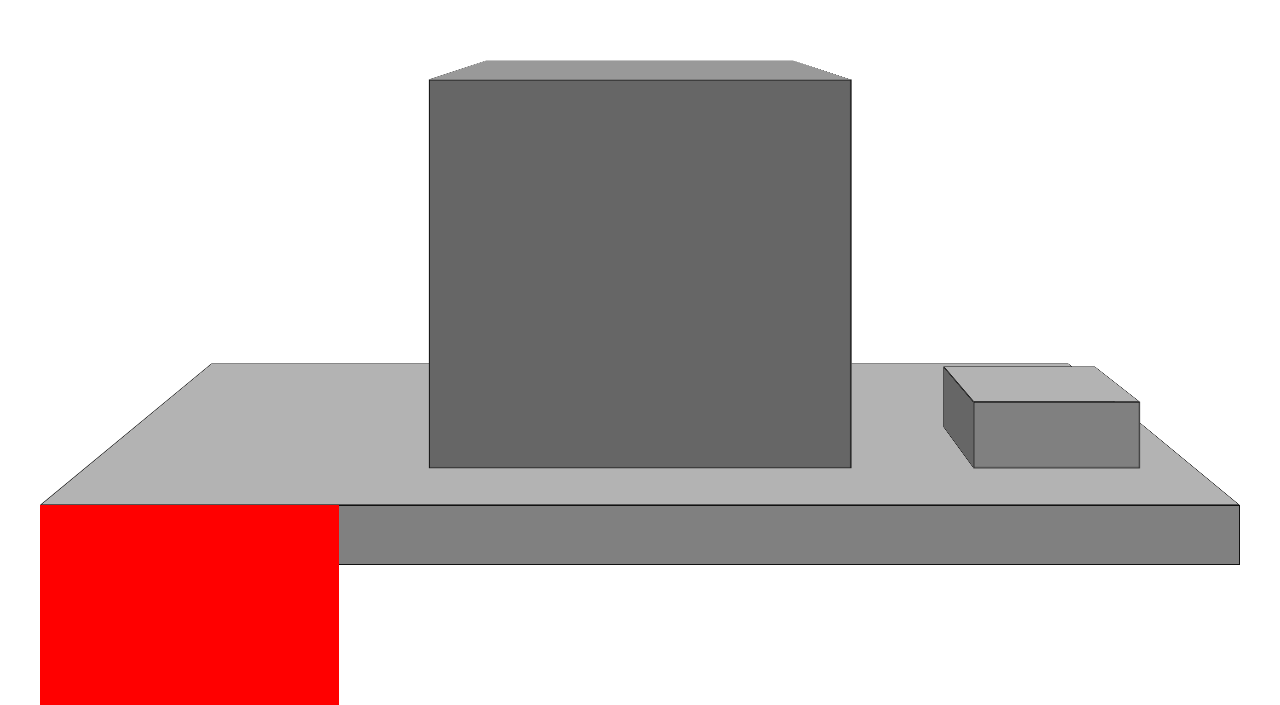
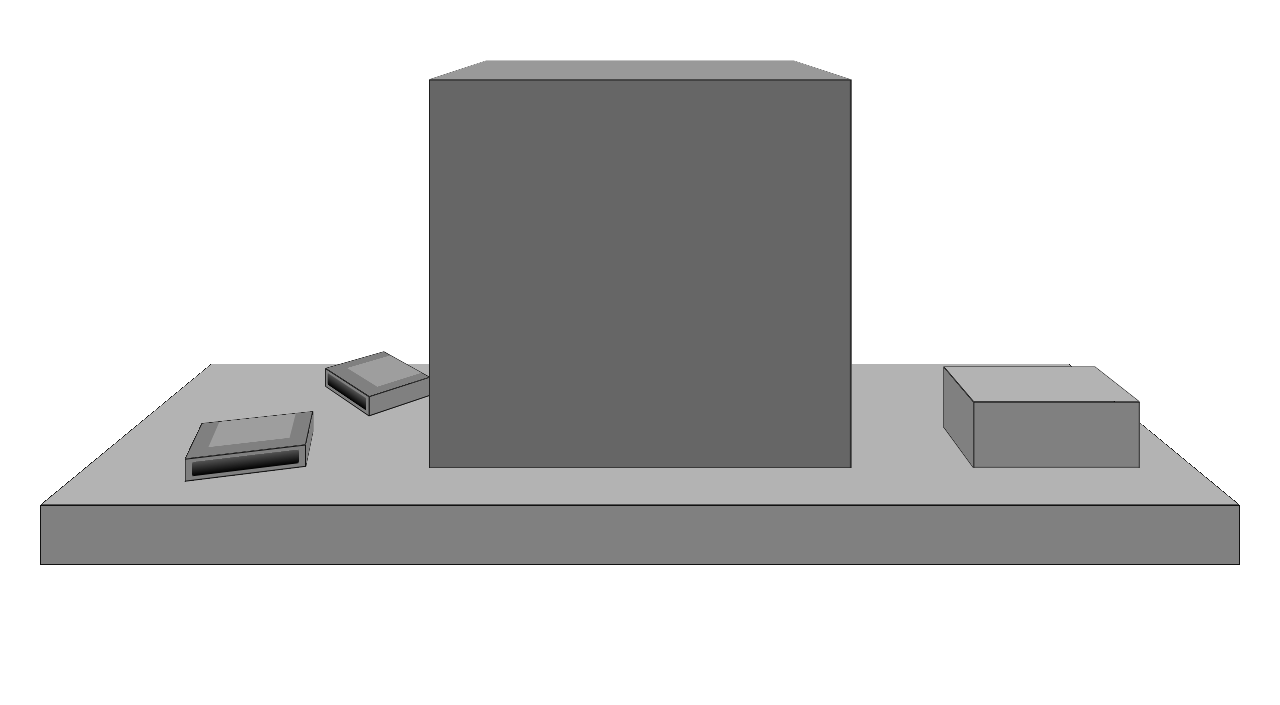
Before and after one commit to eric-j-owen/gamebar, a website with bundled scripts: page src/index.html in a window 1280 px wide. Shown: the part 215-920 px from the top of the page. Built offline with nearby package versions, Linux system fonts and the light colour scheme; grey boxes are pictures that could not be loaded; files whose address does not match are found by name.

Commit message:
adds carts and styles, updates styles

```diff
--- a/src/components/cartridge.ts
+++ b/src/components/cartridge.ts
@@ -4,31 +4,41 @@ class Cartridge extends HTMLElement {
   }
 
   connectedCallback(): void {
-    // link stylesheet
-    const linkElem = document.createElement("link");
-    linkElem.setAttribute("rel", "stylesheet");
-    linkElem.setAttribute("href", "styles/cartridge.css");
-
-    //shadow root
-    const shadow = this.attachShadow({ mode: "open" });
-
-    //container
+    //cart container
     const container = document.createElement("div");
     container.setAttribute("id", "cartridge");
+    container.setAttribute("class", "obj-3d");
 
+    //shape faces
     const faceClasses = ["front", "back", "left", "right", "top", "bottom"];
+
+    //construct cart shape
+    let frontFace: HTMLDivElement;
     faceClasses.forEach((faceClass) => {
       const face = document.createElement("div");
       face.classList.add("face", faceClass);
       container.appendChild(face);
+
+      if (faceClass === "front") {
+        frontFace = face;
+      }
     });
 
-    const coverArt = document.createElement("img");
+    // construct label
 
-    shadow.appendChild(linkElem);
+    const labelContainer = document.createElement("div");
+    labelContainer.classList.add("label-container");
 
-    container.appendChild(coverArt);
-    shadow.appendChild(container);
+    const imgUrl =
+      this.getAttribute("img") ??
+      "https://as2.ftcdn.net/jpg/02/51/95/53/1000_F_251955356_FAQH0U1y1TZw3ZcdPGybwUkH90a3VAhb.jpg";
+    const img = document.createElement("img");
+    img.src = imgUrl;
+    labelContainer.append(img);
+
+    frontFace!.appendChild(labelContainer);
+
+    this.appendChild(container);
   }
 }
 
--- a/src/index.html
+++ b/src/index.html
@@ -13,7 +13,7 @@
         <div id="desk" class="obj-3d">
           <div class="desk face front"></div>
           <div class="desk face top"></div>
-          <game-cartridge class="obj-3d"></game-cartridge>
+
           <div id="crt" class="obj-3d">
             <div class="face front"></div>
             <div class="face top"></div>
@@ -22,7 +22,15 @@
           <div id="console" class="obj-3d">
             <div class="face front"></div>
             <div class="face top"></div>
-            <div class="face side"></div>
+            <div class="face left"></div>
+          </div>
+          <div class="carts">
+            <game-cartridge
+              img="https://external-content.duckduckgo.com/iu/?u=https%3A%2F%2Ffs-prod-cdn.nintendo-europe.com%2Fmedia%2Fimages%2F10_share_images%2Fgames_15%2Fsuper_nintendo_5%2FH2x1_SNES_SuperMarioWorld_image1280w.jpg&f=1&nofb=1&ipt=7f63b441610a05585c3ddf3d717605094ce9ad0d4e09581670130302e64b15c3"
+            ></game-cartridge>
+            <game-cartridge
+              img="https://external-content.duckduckgo.com/iu/?u=https%3A%2F%2Fwww.giantbomb.com%2Fa%2Fuploads%2Foriginal%2F9%2F93770%2F2363730-snes_donkeykongcountry_au.jpg&f=1&nofb=1&ipt=4a78f767dff2654a70ca5ca909c09ca9822811b827f31c3ed98761cddc47dcd1"
+            ></game-cartridge>
           </div>
         </div>
       </div>
--- a/src/styles/_index.css
+++ b/src/styles/_index.css
@@ -3,3 +3,4 @@
 @import url("./objects/desk.css");
 @import url("./objects/crt.css");
 @import url("./objects/console.css");
+@import url("./objects/cartridge.css");
--- a/src/styles/global.css
+++ b/src/styles/global.css
@@ -16,6 +16,7 @@
 
 #container {
   max-width: 1200px;
+  min-height: 100vh;
   display: flex;
   justify-content: center;
   align-items: center;
--- a/src/styles/objects/_shared.css
+++ b/src/styles/objects/_shared.css
@@ -1,33 +1,100 @@
 .obj-3d {
-  position: relative;
   transform-style: preserve-3d;
   width: var(--width);
   height: var(--height);
 }
 
 .face {
+  --lightness: 50%;
+
+  transform-style: preserve-3d;
   background-color: hsl(0, 0%, var(--lightness));
   position: absolute;
   border: 1px solid #111;
 }
 
 .face.front {
+  height: var(--height);
   width: var(--width);
+}
+
+.face.back {
   height: var(--height);
+  width: var(--width);
+  transform: translateZ(calc(-1 * var(--depth)));
 }
 
 .face.top {
+  bottom: 100%;
+  height: var(--depth);
   width: var(--width);
-  height: var(--depth);
-  bottom: 100%;
   transform-origin: bottom;
   transform: rotateX(90deg);
 }
 
-.face.side {
+.face.bottom {
+  top: 100%;
+  height: var(--depth);
+  width: var(--width);
+  transform-origin: top;
+  transform: rotateX(-90deg);
+}
+
+.face.left {
   right: 100%;
   height: var(--height);
   width: var(--depth);
   transform-origin: right;
   transform: rotateY(-90deg);
 }
+
+.face.right {
+  left: 100%;
+  height: var(--height);
+  width: var(--depth);
+  transform-origin: left;
+  transform: rotateY(90deg);
+}
+
+/*
+---------------
+FOR TESTING
+---------------
+*/
+
+/* .obj-3d {
+  display: none;
+}
+
+#cartridge {
+  display: block;
+  transform: rotateX(-0deg) rotateY(50deg);
+  animation: rotate 20s linear infinite;
+}
+
+.face.top {
+  background-color: #eebaba;
+}
+.face.bottom {
+  background-color: #eeeaba;
+}
+.face.front {
+  background-color: #baeec3;
+}
+.face.back {
+  background-color: #bae2ee;
+}
+.face.left {
+  background-color: #c8baee;
+}
+.face.right {
+  background-color: #ac87a3;
+}
+@keyframes rotate {
+  from {
+    transform: rotateX(30deg) rotateY(0deg);
+  }
+  to {
+    transform: rotateX(30deg) rotateY(360deg);
+  }
+} */
--- a/src/styles/objects/cartridge.css
+++ b/src/styles/objects/cartridge.css
@@ -1,9 +1,51 @@
-#cartridge {
-  background-color: red;
-  height: 200px;
-  width: 299px;
-  position: absolute;
-  top: 0;
-  left: 0;
+.carts {
   transform-style: preserve-3d;
 }
+
+game-cartridge {
+  --width: calc(var(--base-width) * 0.1);
+  --height: calc(var(--base-width) * 0.07);
+  --depth: calc(var(--base-width) * 0.02);
+
+  transform-style: preserve-3d;
+  transform-origin: bottom;
+  bottom: var(--depth);
+  position: absolute;
+}
+
+.carts > game-cartridge:nth-child(1) {
+  left: 10%;
+  transform: translateZ(calc(var(--base-width) * -0.05)) rotateX(90deg)
+    rotateZ(-15deg);
+}
+.carts > game-cartridge:nth-child(2) {
+  left: 14%;
+  transform: translateZ(calc(var(--base-width) * -0.2)) rotateX(90deg)
+    rotateZ(46deg);
+}
+
+.label-container {
+  margin-inline: auto;
+  width: 70%;
+  aspect-ratio: 4/3;
+}
+
+.label-container img {
+  width: 100%;
+  height: 100%;
+  object-fit: cover;
+}
+
+#cartridge .face.bottom::after {
+  content: "";
+  position: absolute;
+  height: 70%;
+  width: 90%;
+  background-color: #111;
+  top: 50%;
+  left: 50%;
+  transform: translate(-50%, -50%);
+
+  background: linear-gradient(#535353, #000);
+  border-radius: 2px;
+}
--- a/src/styles/objects/console.css
+++ b/src/styles/objects/console.css
@@ -9,15 +9,3 @@
   left: 80%;
   transform: translateZ(var(--z-translation));
 }
-
-#console .face.front {
-  --lightness: 50%;
-}
-
-#console .face.top {
-  --lightness: 70%;
-}
-
-#console .face.side {
-  --lightness: 40%;
-}
```
